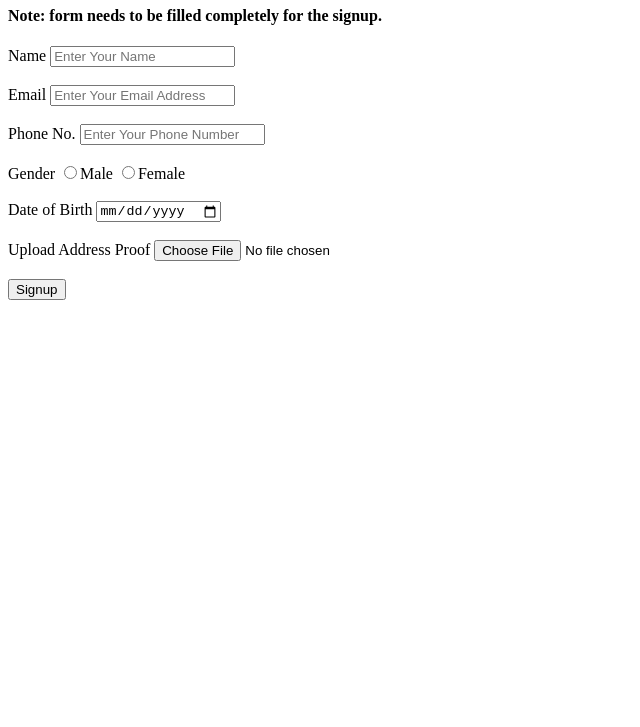
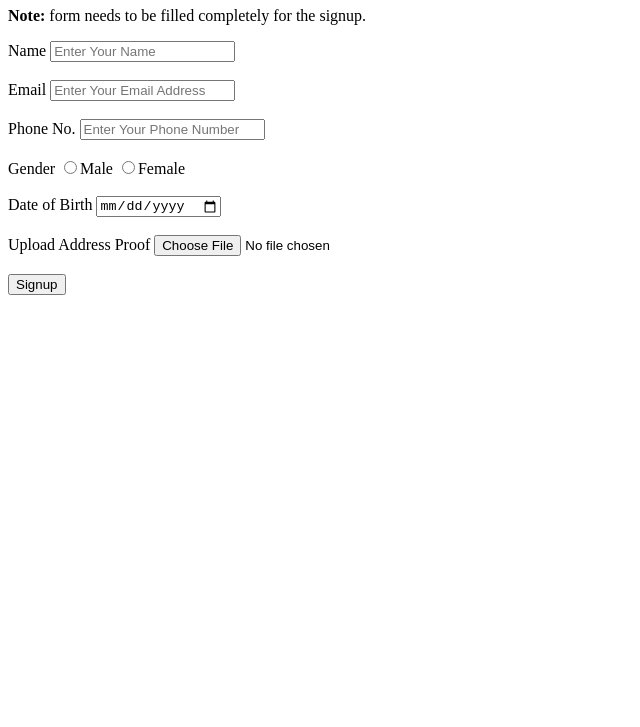
Before and after one commit to pijushkonar/Refreshers, a plain HTML site: page Assignments/HTML/index.html in a window 1280 px wide. Shown: the part 73-800 px from the top of the page, without its empty margins (0-640 px from the left). Drawn offline with Linux system fonts and the light colour scheme.

Commit message:
First Assignment Submitted

```diff
--- a/Assignments/HTML/index.html
+++ b/Assignments/HTML/index.html
@@ -8,7 +8,7 @@
 </head>
 <body>
     <h1>Signup Form</h1>
-    <h4>Note: form needs to be filled completely for the signup.</h4>
+    <p><b>Note: </b>form needs to be filled completely for the signup.</p>
     <form action="signup">
         <div>
             <label for="name">Name</label>
```
